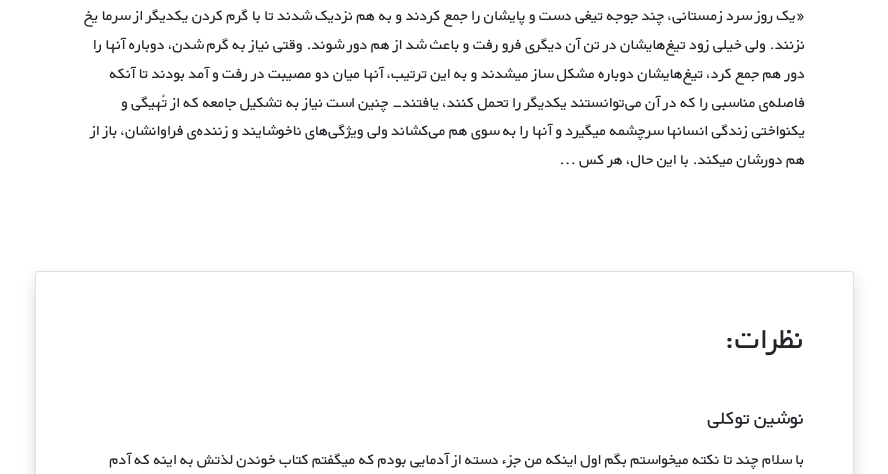
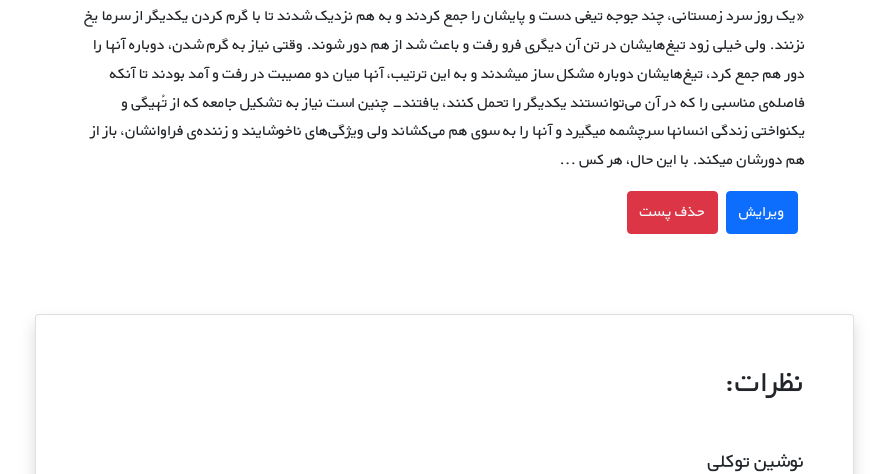
Before and after one commit to naser66/django_bookstore, a Django app: page /books/1/ in a window 1280 px wide. Shown: the part 335-809 px from the top of the page, without its empty margins (196-1084 px from the left). Run offline with Django 5.2, Linux system fonts and the light colour scheme; a user stored in the database is signed in; data comes from the database, SQL or seed files in the repository; both versions use the stored data as it was after the commit.

Commit message:
add edit adnnd delete button to detail page

```diff
--- a/books/templates/books/book_detail.html
+++ b/books/templates/books/book_detail.html
@@ -29,6 +29,15 @@
 
             <div class="d-flex justify-content-center">
                 <div class="my-3 p-5 w-sm-75 w-100">{{ book.description|linebreaks }}
+
+
+                    {% if user.is_authenticated %}
+                <button type="submit" class="btn btn-primary me-2 ">
+                    <a class="link-light text-decoration-none" href="{% url 'book_edit' book.id %}">ویرایش</a>
+                </button><button type="submit" class="btn btn-danger me-2 ">
+                    <a class="link-light text-decoration-none " href="{% url 'book_delete' book.id %}">حذف پست</a>
+                </button>
+                    {% endif %}
                 </div>
             </div>
 
```
Also changed, not shown: db.sqlite3.
